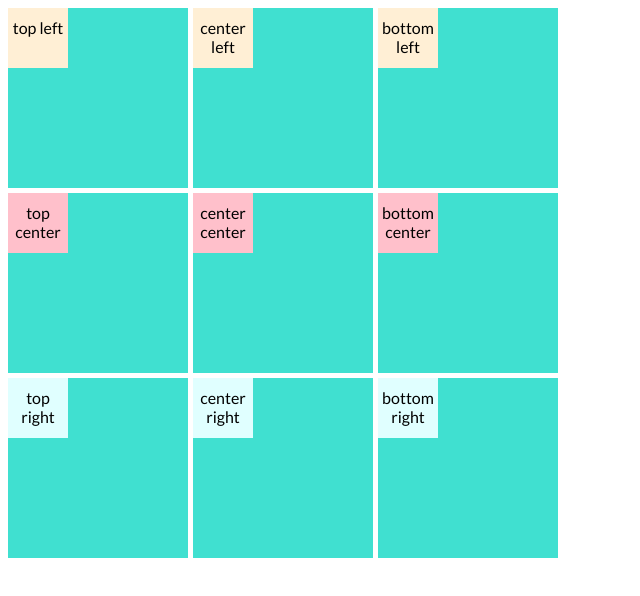
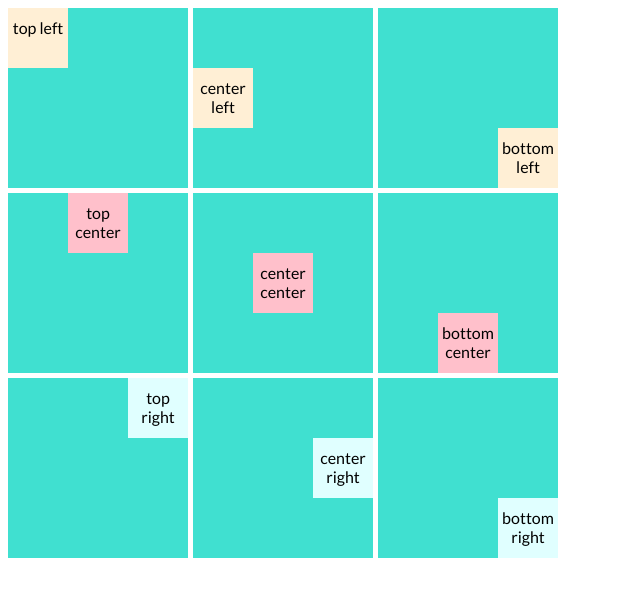
Before and after one commit to nescalan/css-grid-layout, a plain HTML site: page marginInitial.html in a window 1280 px wide. Shown: the whole page, without its empty margins (0-640 px from the left). Drawn offline with Linux system fonts and the light colour scheme.

Commit message:
Margin Initial: Resuelto practica de margenes

```diff
--- a/scss/style.scss
+++ b/scss/style.scss
@@ -25,54 +25,54 @@
 .element1 {
   @extend .element;
   background: papayawhip;
-  // margin: ;
+  margin: 0;
 }
 
 .element2 {
   @extend .element;
   background: papayawhip;
-  // margin: ;
+  margin: 60px 0;
 }
 
 .element3 {
   @extend .element;
   background: papayawhip;
-  // margin: ;
+  margin: 120px;
 }
 
 .element4 {
   @extend .element;
   background: pink;
-  // margin: ;
+  margin: 0 auto;
 }
 
 .element5 {
   @extend .element;
   background: pink;
-  // margin: ;
+  margin: 60px auto;
 }
 
 .element6 {
   @extend .element;
   background: pink;
-  // margin: ;
+  margin: 120px auto;
 }
 
 .element7 {
   @extend .element;
   background: lightcyan;
-  // margin: ;
+  margin: 0 0 0 auto;
 }
 
 .element8 {
   @extend .element;
   background: lightcyan;
-  // margin: ;
+  margin: 60px 0 0 auto;
 }
 
 .element9 {
   @extend .element;
   background: lightcyan;
-  // margin: ;
+  margin: 120px 0 0 auto;
 }
 // ---------- MARGIN INITIAL END ----------
```
Also changed, not shown: css/style.css, 2 other files.
